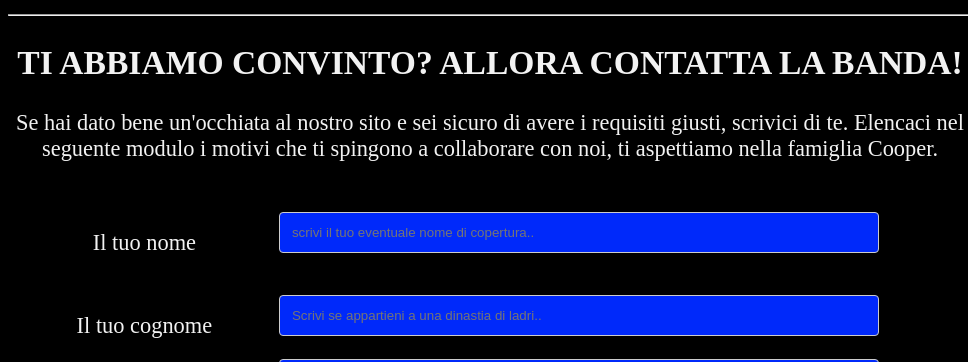
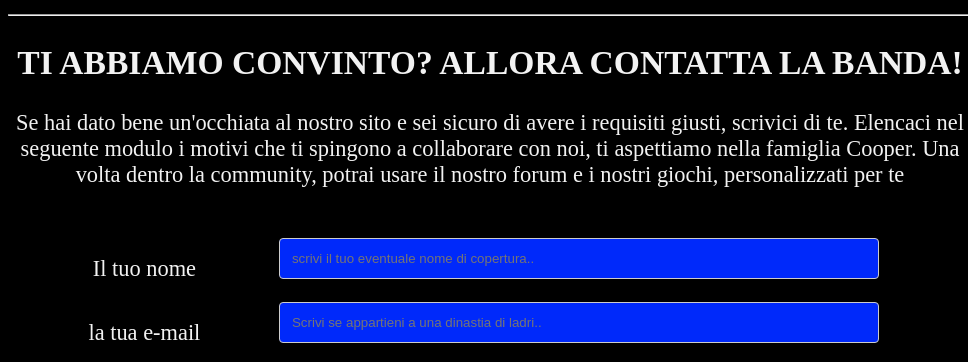
Before and after one commit to miri98cusu/myfirstwebsite, a plain HTML site: page contatti.html in a window 1280 px wide. Shown: the part 250-612 px from the top of the page, 0-968 px from the left. Drawn offline with Linux system fonts and the light colour scheme; files whose address does not match are found by name.

Commit message:
Update contatti.html

```diff
--- a/contatti.html
+++ b/contatti.html
@@ -107,7 +107,7 @@ footer {
 <hr>
 <img src="logosly1.jpg" width="300" height="200" align="right" vspace="30">
 <h2>TI ABBIAMO CONVINTO? ALLORA CONTATTA LA BANDA!</h2>
-<p> Se hai dato bene un'occhiata al nostro sito e sei sicuro di avere i requisiti giusti, scrivici di te. Elencaci nel seguente modulo i motivi che ti spingono a collaborare con noi, ti aspettiamo nella famiglia Cooper.</p>
+<p> Se hai dato bene un'occhiata al nostro sito e sei sicuro di avere i requisiti giusti, scrivici di te. Elencaci nel seguente modulo i motivi che ti spingono a collaborare con noi, ti aspettiamo nella famiglia Cooper. Una volta dentro la community, potrai usare il nostro forum e i nostri giochi, personalizzati per te</p>
 
 <div class="container">
   <form action="/action_page.php">
@@ -121,7 +121,7 @@ footer {
   </div>
   <div class="row">
     <div class="col-25">
-      <label for="lname">Il tuo cognome</label>
+      <label for="lname">la tua e-mail</label>
     </div>
     <div class="col-75">
       <input type="text" id="lname" name="lastname" placeholder="Scrivi se appartieni a una dinastia di ladri..">
```
